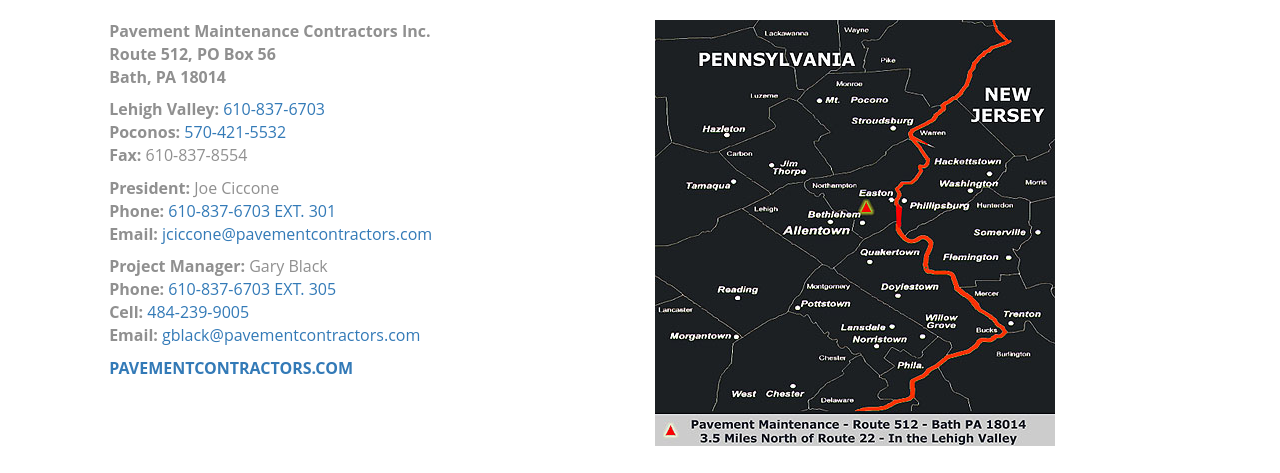
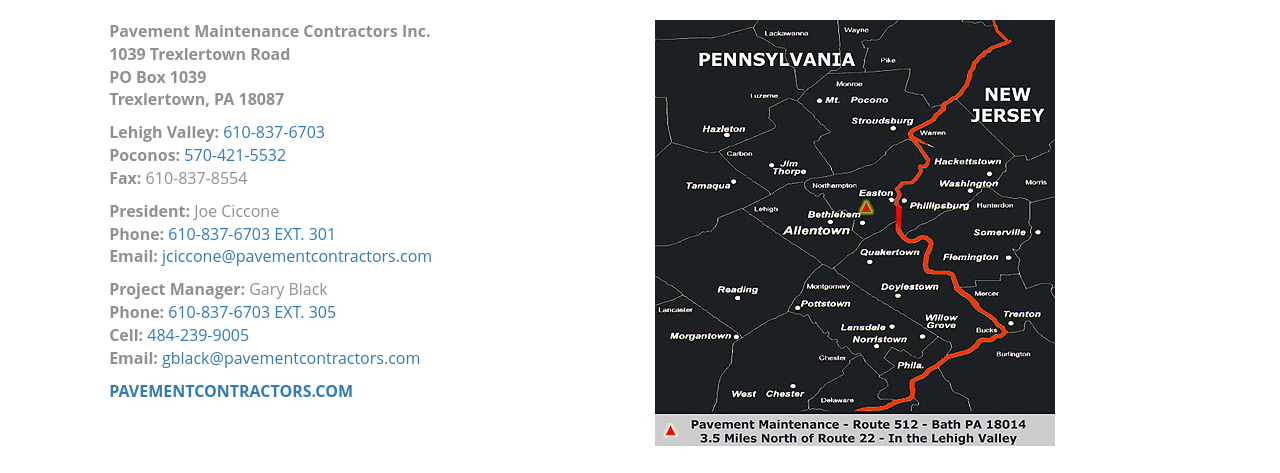
Before and after one commit to jfcland/pmci, a Gatsby site: page /contact in a window 1280 px wide. Shown: the part 327-800 px from the top of the page. Built offline with nearby package versions, Linux system fonts and the light colour scheme; Gatsby itself is replaced by a stand-in of ours.

Commit message:
Update address.

```diff
--- a/src/pages/contact.js
+++ b/src/pages/contact.js
@@ -18,9 +18,11 @@
             <strong>
               Pavement Maintenance Contractors Inc.
               <br />
-              Route 512, PO Box 56
+              1039 Trexlertown Road
               <br />
-              Bath, PA 18014
+              PO Box 1039
+              <br />
+              Trexlertown, PA 18087
               <br />
             </strong>
           </p>
```
Also changed, not shown: django_html/company-infomation/index.html (+9 -4 lines), django_html/recreational-court-services/equipment-installation/index.html (line endings or trailing spaces), django_html/recreational-court-services/patching/index.html (line endings or trailing spaces).
